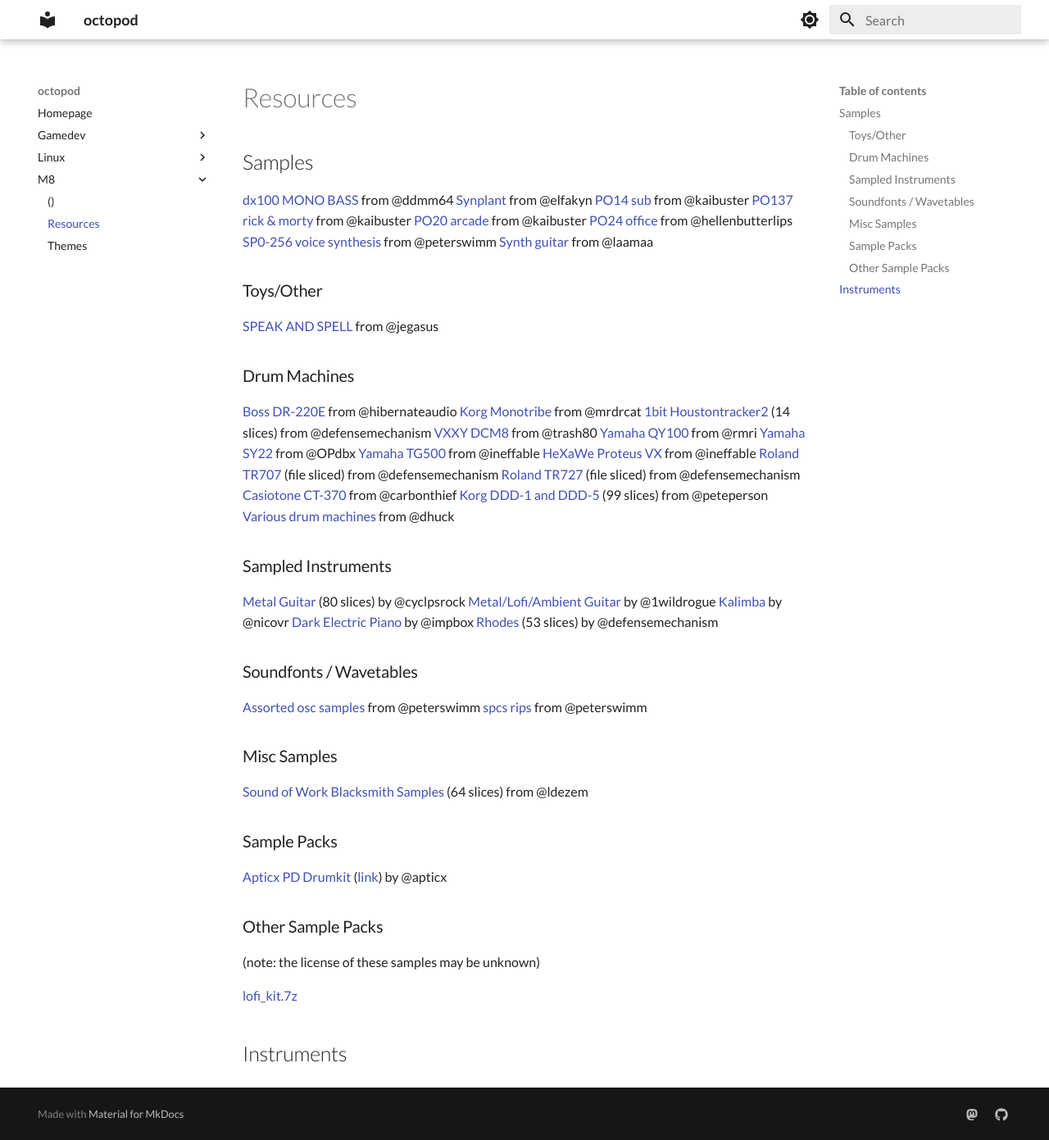
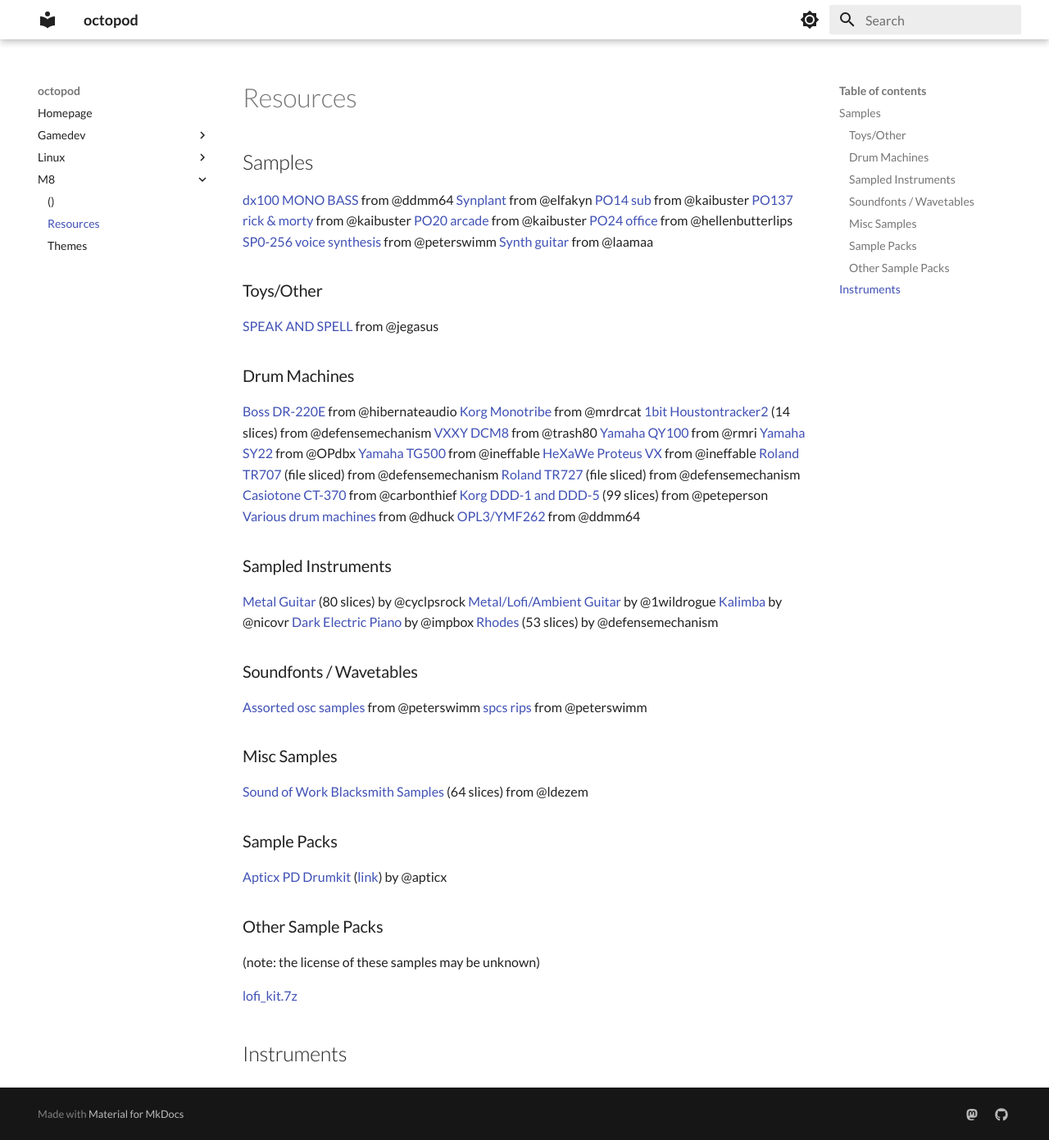
Before and after one commit to bakana808/mkdocs, an MkDocs documentation site: the page built from docs/m8/resources.md, in a window 1280 px wide and 1391 px high. Shown: the whole window at 82% size. Built offline with MkDocs 1.6.1 and Material for MkDocs 9.7.7, drawn with Linux system fonts in a browser that asks for light colours.

Commit message:
vault backup: 2024-02-27 00:22:09

```diff
--- a/docs/m8/resources.md
+++ b/docs/m8/resources.md
@@ -27,6 +27,7 @@
 [Casiotone CT-370](https://cdn.discordapp.com/attachments/754405144325521530/908156548503724052/CASIO.zip?ex=65e90f31&is=65d69a31&hm=3ea6b1d9704e5ff96ca8e44144cdc11c6c5c63c11699af44b9cd5cf770c907d3&) from @carbonthief
 [Korg DDD-1 and DDD-5](https://cdn.discordapp.com/attachments/754405144325521530/902240708587585596/DDD-KIT-SLICE99.wav?ex=65ef3923&is=65dcc423&hm=dc36440caa39a0b1fcc48a26f3b7a505236e6900e3a35c53dbff4b6cbe0f0336&) (99 slices) from @peteperson
 [Various drum machines](https://cdn.discordapp.com/attachments/754405144325521530/900440043175432272/M8_Drums.zip?ex=65e8ac23&is=65d63723&hm=f4b8e53ee62884a94ad3afd2aed48856b6c5a4958d11e6f4751db62047967e95&) from @dhuck
+[OPL3/YMF262](https://cdn.discordapp.com/attachments/754405144325521530/852713708924436530/ddmm64_op3v0_84.wav?ex=65ea6306&is=65d7ee06&hm=280080c3353178dbbdccb504bf6e19441e27a24eac9bd6ffc5f632afe89bc25e&) from @ddmm64
 
 ### Sampled Instruments
 
```
